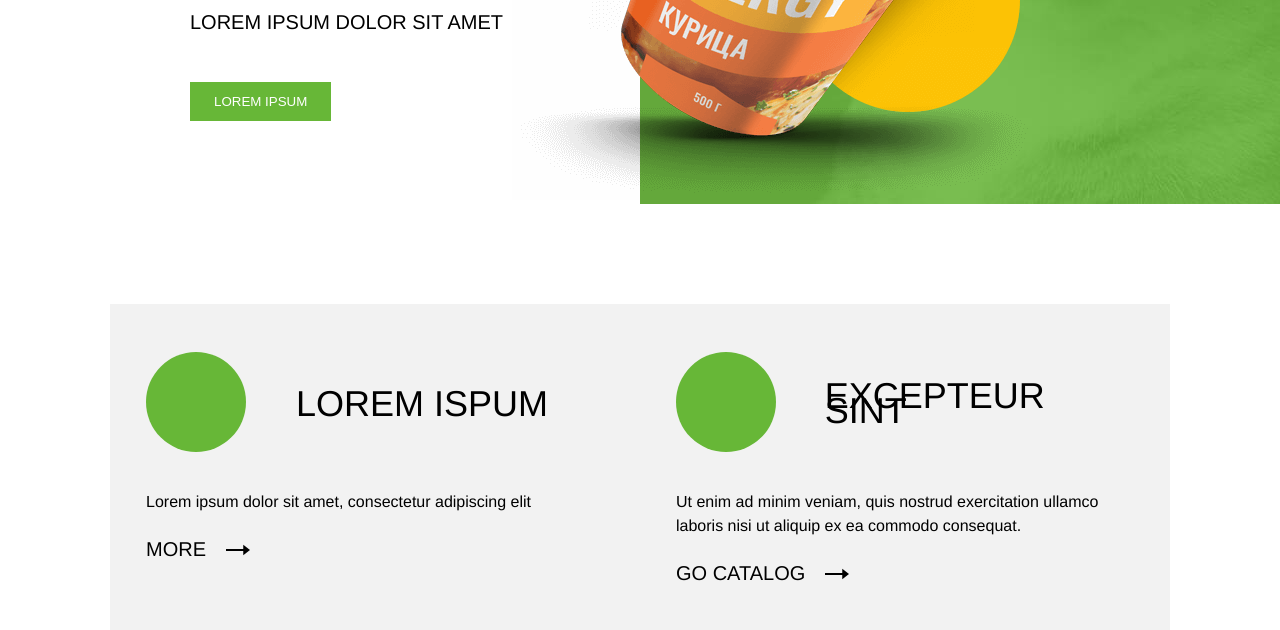
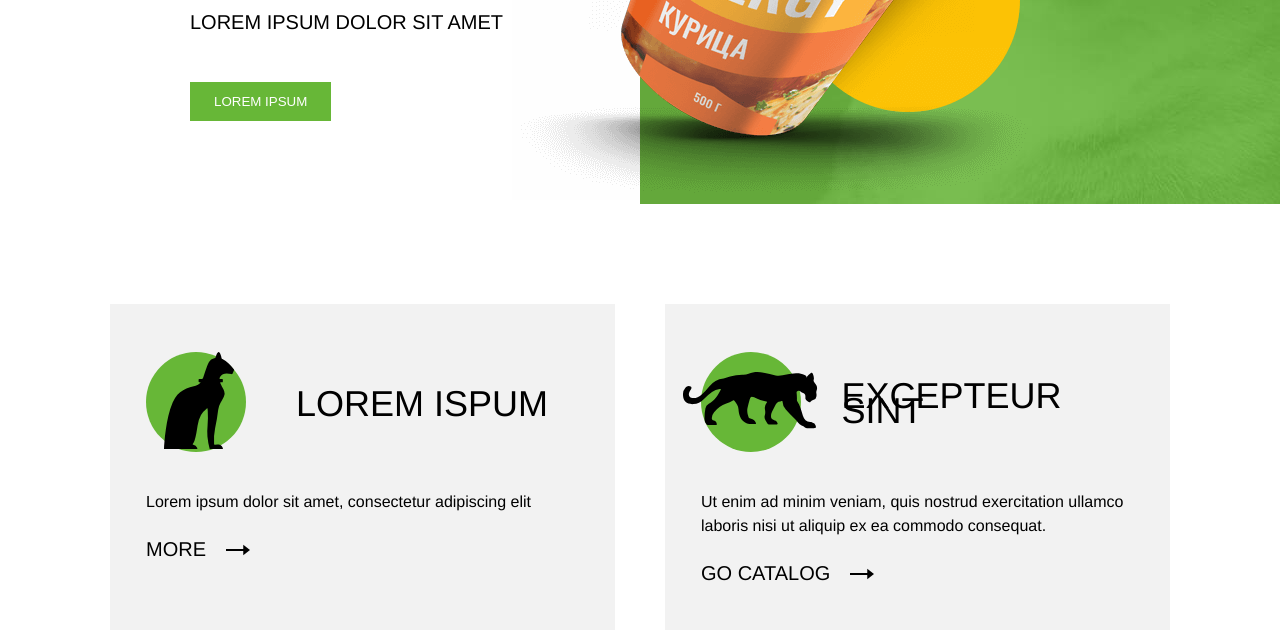
Before and after one commit to kweyjibo/catenergy-layout, a website built with Parcel: page src/index.pug in a window 1280 px wide. Shown: the part 490-1120 px from the top of the page. Built offline with nearby package versions, Linux system fonts and the light colour scheme.

Commit message:
Cat Energy layout bunner

```diff
--- a/src/scss/bunner.scss
+++ b/src/scss/bunner.scss
@@ -20,13 +20,27 @@
   width: 150px;
 }
 
-.banner-ic_i {
+.banner-ic_cnt {
+  position: relative;
   display: inline-block;
   width: 100px;
   height: 100px;
 
   background-color: $main-color;
   border-radius: 50%;
+}
+
+.banner-ic_i {
+  position: absolute;
+
+  &.__cat {
+    left: 18px;
+  }
+
+  &.__leo {
+    top: 20px;
+    left: -18px;
+  }
 }
 
 .bunner-title,
--- a/src/scss/style.scss
+++ b/src/scss/style.scss
@@ -50,6 +50,10 @@ a {
         box-sizing: border-box;
     }
 
+    &.__shift-left {
+        margin-left: 50px;
+    }
+
     &.__bg-gray {
         background-color: #f2f2f2;
     }
--- a/src/template/bunner/bunner.pug
+++ b/src/template/bunner/bunner.pug
@@ -1,9 +1,11 @@
 div(class='flex __top100')
-  mixin buner(ic,  title, dsc, urltext, url)
+  mixin buner(ic, ex, svgurl, title, dsc, urltext, url)
     div(class='bunner')
       div(class='bunner-header')
         div(class='bunner-ic')
-          span(class='banner-ic_i')
+          span(class='banner-ic_cnt')
+            svg(class='banner-ic_i'+' '+ex)
+              use(xlink:href=svgurl)
         div(class='bunner-title')=title
       div(class='bunner-dsc')=dsc
       div(class='bunner-footer')
@@ -15,6 +17,6 @@ div(class='flex __top100')
             </svg>
 
   div(class='flex-i __bg-gray')
-    +buner('/', 'Lorem ispum', 'Lorem ipsum dolor sit amet, consectetur adipiscing elit', 'more', '#')
-  div(class='flex-i __bg-gray')
-    +buner('/', 'Excepteur sint', 'Ut enim ad minim veniam, quis nostrud exercitation ullamco laboris nisi ut aliquip ex ea commodo consequat.', 'go catalog', '#')
+    +buner('/', '__cat', './res/banner-cat.svg#banner-cat', 'Lorem ispum', 'Lorem ipsum dolor sit amet, consectetur adipiscing elit', 'more', '#')
+  div(class='flex-i __bg-gray __shift-left')
+    +buner('/', '__leo',  './res/banner-leo.svg#banner-leo', 'Excepteur sint', 'Ut enim ad minim veniam, quis nostrud exercitation ullamco laboris nisi ut aliquip ex ea commodo consequat.', 'go catalog', '#')
```
Also changed, not shown: dist/banner-cat.70bf7a92.svg (added), dist/banner-cat.svg (added), dist/banner-leo.7db46532.svg (added), dist/index.html, src/res/banner-cat.svg (added), src/res/banner-leo.svg (added), 3 other files.
